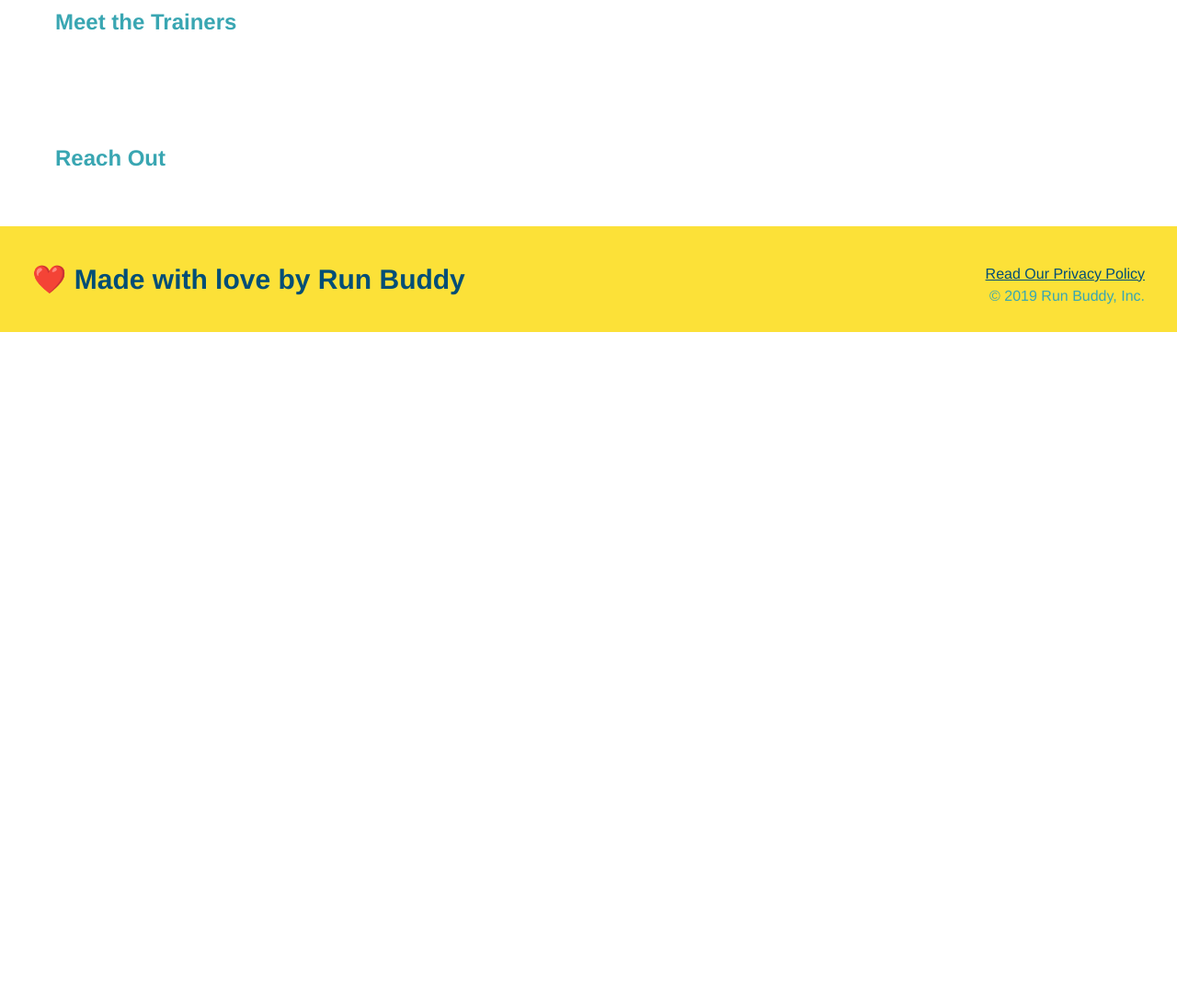
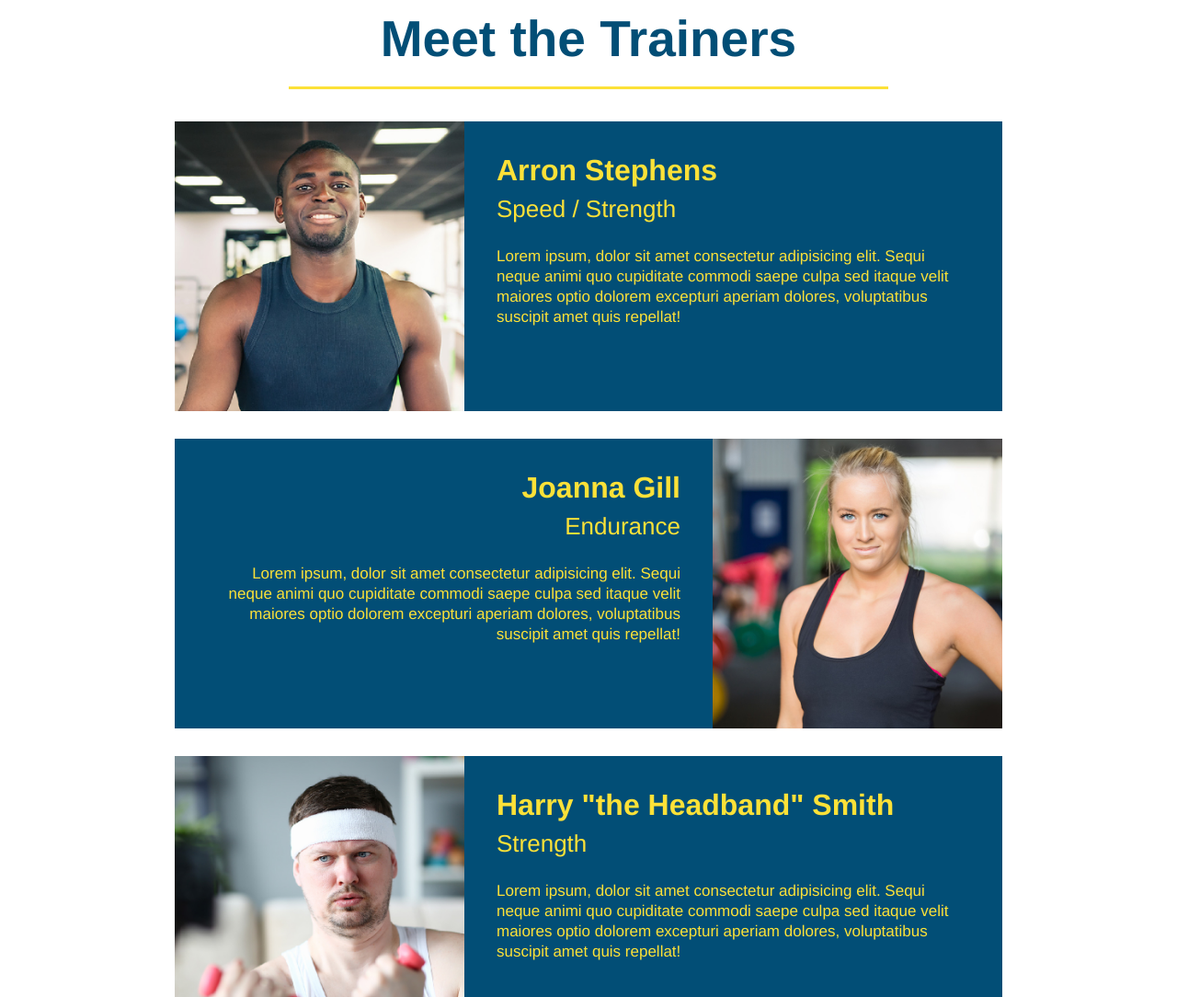
Before and after one commit to dondjames07/run-buddy, a plain HTML site: page index.html in a window 1280 px wide. Shown: the part 2680-3764 px from the top of the page at 92% size. Before the commit the page ends 3041 px from the top, so only its background shows below. Drawn offline with Linux system fonts and the light colour scheme.

Commit message:
meet the trainers section

```diff
--- a/assets/style.css
+++ b/assets/style.css
@@ -174,3 +174,50 @@ section {
   .steps span {
     font-size: 38px;
   }
+
+  .trainers {
+      text-align: center;
+  }
+
+  .trainer {
+    width: 900px;
+    margin: 0 auto 30px auto;
+    background: #024e76;
+    color: #fce138;
+    overflow: auto;
+  }
+
+  .trainer img {
+    width: 35%;
+    float: left;
+  }
+
+  .trainer-bio {
+    padding: 35px;
+    float: left;
+    width: 65%;
+  }
+
+  .text-left {
+    text-align: left;
+  }
+
+  .text-right {
+    text-align: right;
+  }
+
+  .trainer-bio h3 {
+    font-size: 32px;
+    margin-bottom: 8px;
+  }
+
+  .trainer-bio h4 {
+    font-weight: lighter;
+    font-size: 26px;
+    margin-bottom: 25px;
+  }
+
+  .trainer-bio p {
+    font-size: 17px;
+    line-height: 1.3;
+  }
--- a/index.html
+++ b/index.html
@@ -67,7 +67,9 @@
 
       <!-- "what we do" section-->
       <section id="what-we-do" class="intro">
-        <h2 class="section-title primary-border">What We Do</h2>
+        <h2 class="section-title primary-border">
+          What We Do
+        </h2>
 
       </section>
       <p>
@@ -76,7 +78,9 @@
 
       <!--"what you do" section-->
       <section id="what-you-do" class="steps">
-        <h2 class="section-title secondary-border">What You Do</h2>
+        <h2 class="section-title secondary-border">
+          What You Do
+        </h2>
 
         <div>
           <img src="./assets/images/step-1.svg" alt=""/>
@@ -105,9 +109,45 @@
 
 
         <!--"meet the trainers" section-->
-        <section>
-          <h2>Meet the Trainers</h2>
+        <section id="your-trainers" class="trainers">
+          <h2 class="section-title primary-border">
+            Meet the Trainers
+          </h2>
+          <article class="trainer">
+            <img src="./assets/images/trainer-1.jpg" alt="Arron Stephens in his workout clothes, ready to pump iron" />
+            <div class="trainer-bio text-left">
+              <h3>Arron Stephens</h3>
+              <h4>Speed / Strength</h4>
+              <p>
+                Lorem ipsum, dolor sit amet consectetur adipisicing elit. Sequi neque animi quo cupiditate commodi saepe culpa sed
+                itaque velit maiores optio dolorem excepturi aperiam dolores, voluptatibus suscipit amet quis repellat!
+              </p>
+            </div>
+          </article>
+          <article class="trainer">
+            <div class="trainer-bio text-right">
+              <h3>Joanna Gill</h3>
+              <h4>Endurance</h4>
+              <p>
+                Lorem ipsum, dolor sit amet consectetur adipisicing elit. Sequi neque animi quo cupiditate commodi saepe culpa sed
+                itaque velit maiores optio dolorem excepturi aperiam dolores, voluptatibus suscipit amet quis repellat!
+              </p>
+            </div>
+            <img src="./assets/images/trainer-2.jpg" alt="Joanna Gill cooling off after a workout" />
+          </article>
 
+          <!-- third trainer bio -->
+          <article class="trainer">
+            <img src="./assets/images/trainer-3.jpg" alt="Harry Smith wearing a headband and lifting comically small pink weights" />
+            <div class="trainer-bio text-left">
+              <h3>Harry "the Headband" Smith</h3>
+              <h4>Strength</h4>
+              <p>
+                Lorem ipsum, dolor sit amet consectetur adipisicing elit. Sequi neque animi quo cupiditate commodi saepe culpa sed
+                itaque velit maiores optio dolorem excepturi aperiam dolores, voluptatibus suscipit amet quis repellat!
+              </p>
+            </div>
+          </article>
         </section>
 
         <!--"reach out" section-->
```
Also changed, not shown: assets/images/trainer-1.jpg (added), assets/images/trainer-2.jpg (added), assets/images/trainer-3.jpg (added).
